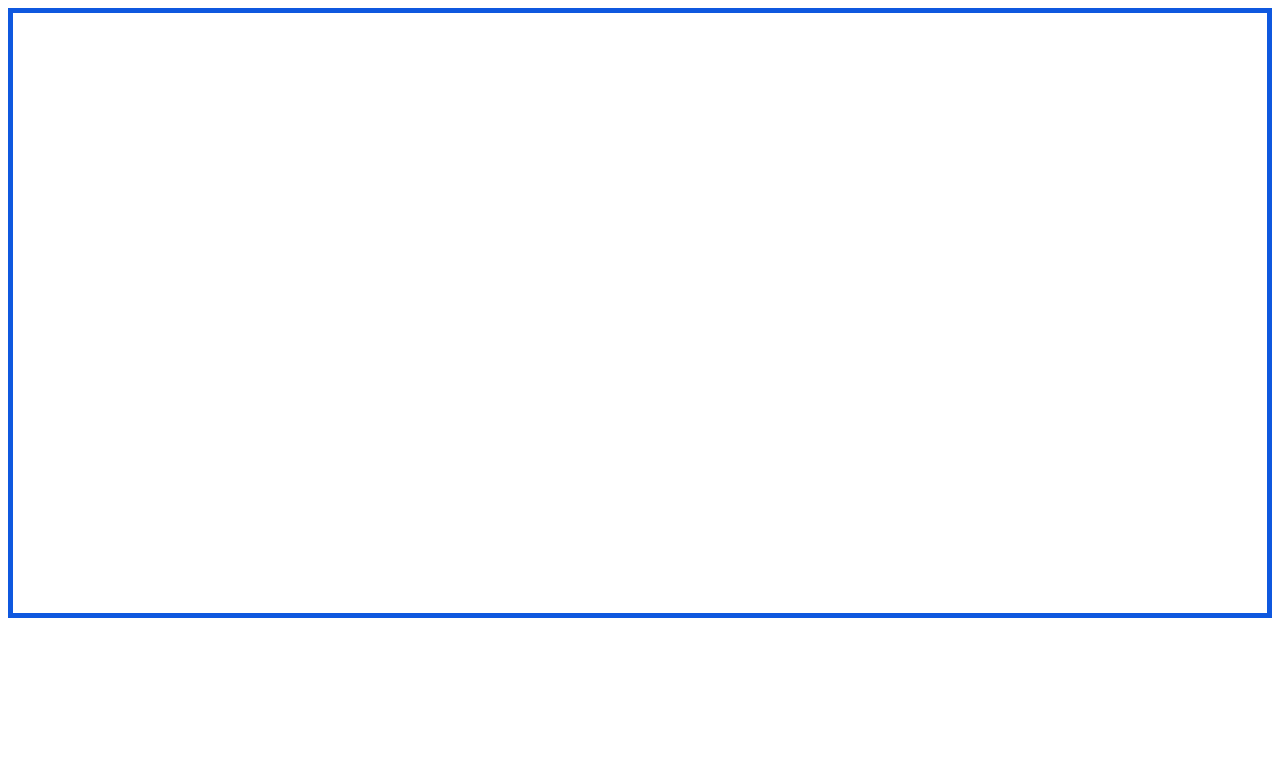
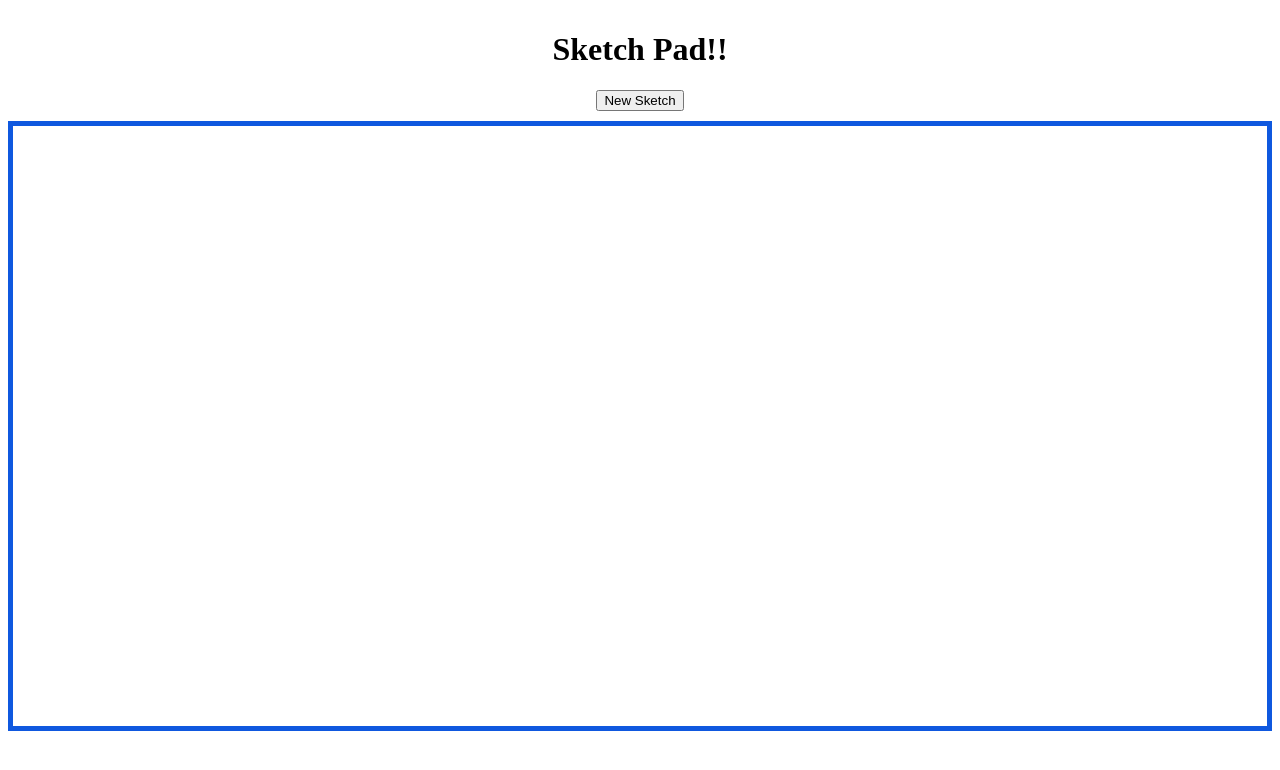
Before and after one commit to raymund-lance/learning-etch-sketch-javascript, a plain HTML site: page index.html in a window 1280 px wide. Drawn offline with Linux system fonts and the light colour scheme.

Commit message:
add title and button that will reset sketch pad

```diff
--- a/app.css
+++ b/app.css
@@ -1,3 +1,14 @@
+#title {
+    display: flex;
+    flex-direction: column;
+    justify-content: center;
+    align-items: center;
+    margin: 10px;
+}
+
+
+
+
 #container {
     display: flex;
     border: 5px solid rgb(15, 88, 223);
--- a/app.js
+++ b/app.js
@@ -1,14 +1,22 @@
 const selectContainer = document.querySelector('#container');
-for(let i = 0; i < 150; i++) {
+for(let i = 0; i < 120; i++) {
     const createChildContainer = document.createElement('div');
     createChildContainer.classList.add('horizontal');
     selectContainer.appendChild(createChildContainer);
 }
 
+const selectSketch = document.querySelector('#sketch');
+selectSketch.addEventListener('click', () => {
+    selectVertical.forEach(function(newBoard) {
+        newBoard.style.backgroundColor = 'white';
+    })
+})
+
+
 var selectHorizontal = document.querySelectorAll('.horizontal');
 var createDescendant = document.createElement('div');
 
-for(let i = 0; i < 150; i++) {
+for(let i = 0; i < 120; i++) {
     selectHorizontal.forEach(function(element) {
         createDescendant.classList.add('vertical');
         var clone = createDescendant.cloneNode(true);
--- a/index.html
+++ b/index.html
@@ -7,6 +7,10 @@
     <title>Document</title>
 </head>
 <body>
+    <div id="title">
+        <h1>Sketch Pad!!</h1>
+        <button id="sketch">New Sketch</button>
+    </div>
     <div id="container">
 
     </div>
```
